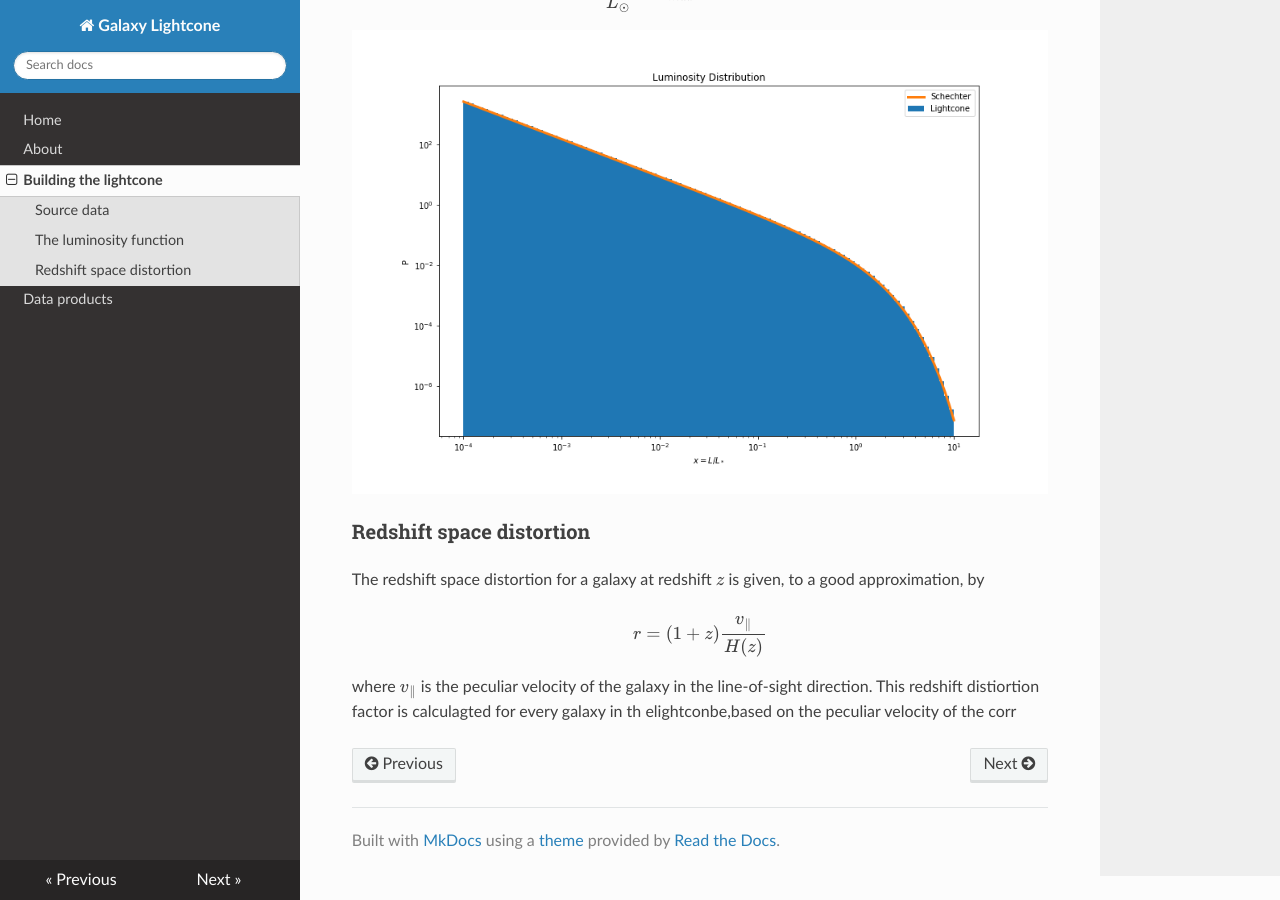
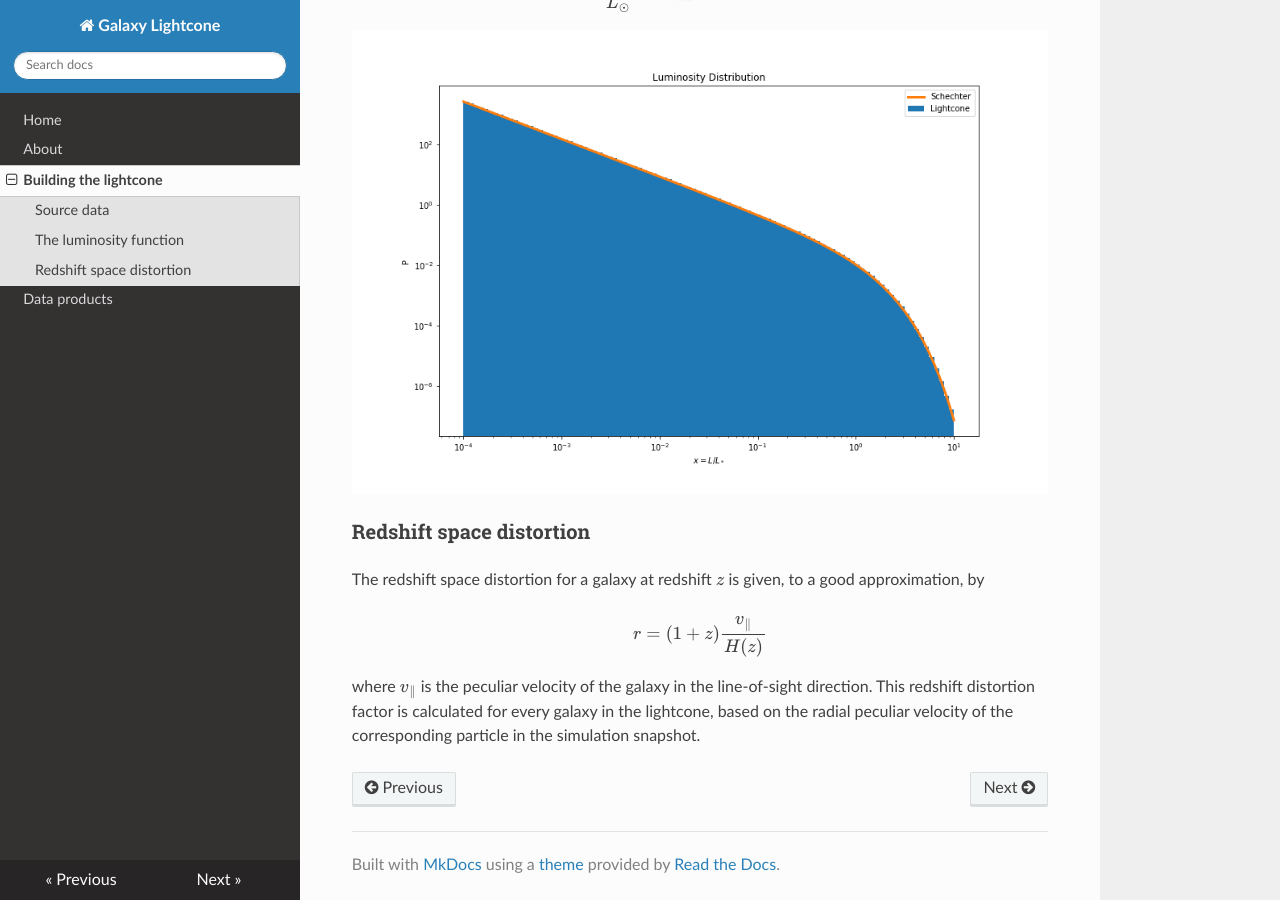
Before and after one commit to rajbooth/Lightcone, an MkDocs documentation site: the page built from docs/building_lightcone.md, in a window 1280 px wide and 900 px high, scrolled down 1835 px. Built offline with MkDocs 1.6.1, drawn with Linux system fonts in a browser that asks for light colours; nearby versions of some CDN libraries; formulas are drawn with MathJax 3.

Commit message:
docs/building_lightcone.md updated from https://stackedit.io/

```diff
--- a/docs/building_lightcone.md
+++ b/docs/building_lightcone.md
@@ -37,8 +37,8 @@ The redshift space distortion for a galaxy at redshift $z$ is given, to a good a
 
 $$r = (1+z) \frac{v_\parallel }{H(z)}$$
 where $v_\parallel$ is the peculiar velocity of the galaxy in the line-of-sight direction.
-This redshift distiortion factor is calculagted for every galaxy in th elightconbe,based on the peculiar velocity of the corr
+This redshift distortion factor is calculated for every galaxy in the lightcone, based on the radial peculiar velocity of the corresponding particle in the simulation snapshot.
 <!--stackedit_data:
-eyJoaXN0b3J5IjpbMjgwNzgyMDYxLDE3MzAwNTQ1MDksODEwOT
+eyJoaXN0b3J5IjpbODg1MzE1MTI4LDE3MzAwNTQ1MDksODEwOT
 IzMDUyXX0=
 -->
```
